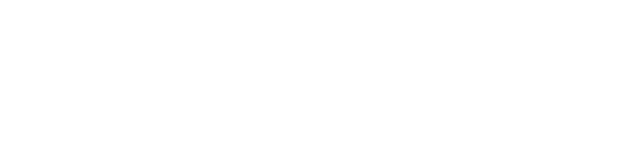
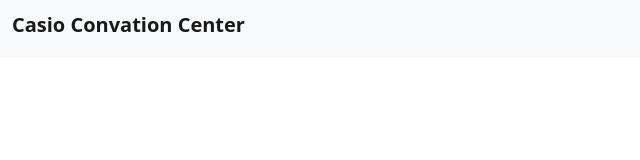
Before and after one commit to srdo96/dhaka-convantion-center, a plain HTML site: page index.html in a window 1280 px wide. Shown: the whole page, without its empty margins (0-640 px from the left). Drawn offline with nearby package versions, Linux system fonts and the light colour scheme.

Commit message:
add navbar

```diff
--- a/index.html
+++ b/index.html
@@ -13,7 +13,16 @@
       crossorigin="anonymous"
     />
   </head>
+  <!-- head end -->
   <body>
+    <!-- header start -->
+    <header>
+      <nav class="navbar navbar-light bg-light">
+        <div class="container-fluid">
+          <span class="navbar-brand h1 fw-bold">Casio Convation Center</span>
+        </div>
+      </nav>
+    </header>
     <!-- JS Script -->
     <script
       src="https://cdn.jsdelivr.net/npm/bootstrap@5.1.3/dist/js/bootstrap.bundle.min.js"
```
